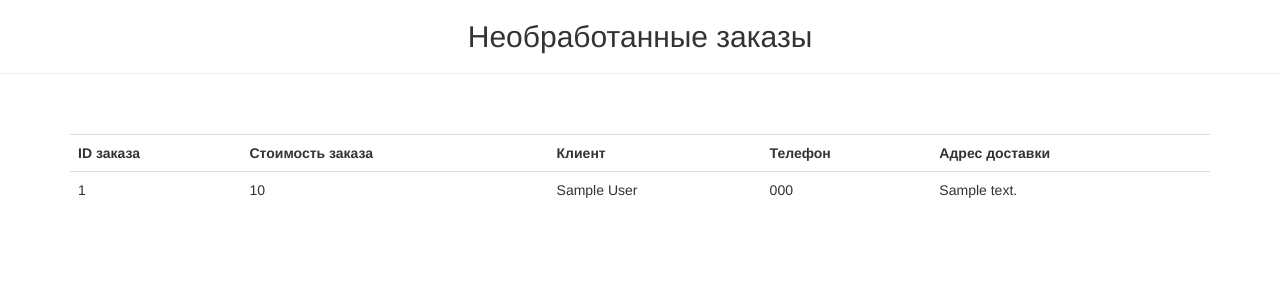
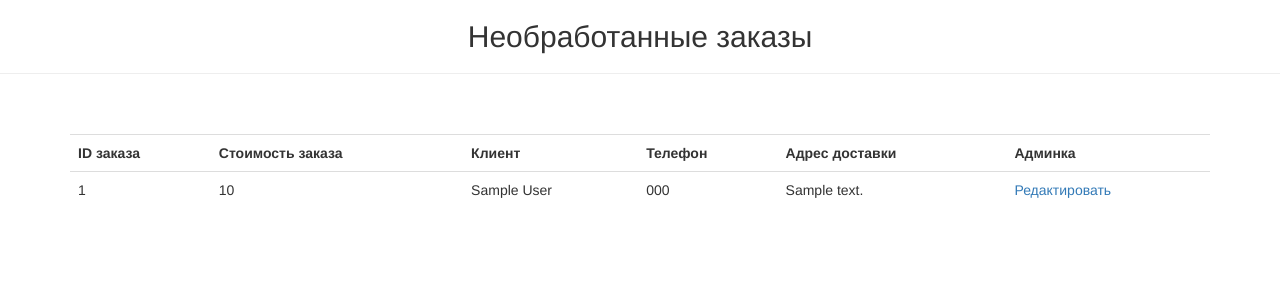
Before and after one commit to FaHoLo/Star_burger, a Django app: page /manager/orders/ in a window 1280 px wide. Shown: the part 52-352 px from the top of the page. Run offline with Django 3.2, Linux system fonts and the light colour scheme; a user stored in the database is signed in; tables that the repository leaves empty hold one stand-in row (values such as "Sample post"); some libraries are stand-ins or nearby versions.

Commit message:
Add order change with redirect

```diff
--- a/restaurateur/templates/order_items.html
+++ b/restaurateur/templates/order_items.html
@@ -18,6 +18,7 @@
       <th>Клиент</th>
       <th>Телефон</th>
       <th>Адрес доставки</th>
+      <th>Админка</th>
     </tr>
 
     {% for item in order_items %}
@@ -27,6 +28,11 @@
         <td>{{item.firstname}} {{item.lastname}}</td>
         <td>{{item.phonenumber}}</td>
         <td>{{item.address}}</td>
+        <td>
+          <a href="{% url 'admin:foodcartapp_order_change' object_id=item.id %}?next={{ request.get_full_path|urlencode }}">
+            Редактировать
+          </a>
+        </td>
       </tr>
     {% endfor %}
    </table>
```
Also changed, not shown: foodcartapp/admin.py (+13 -1 lines).
